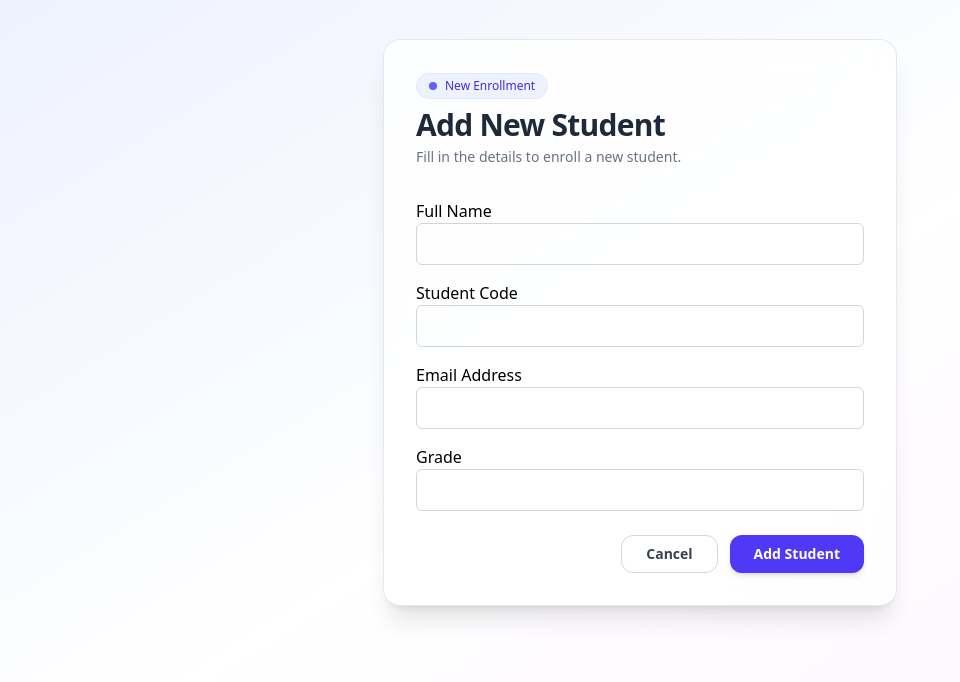
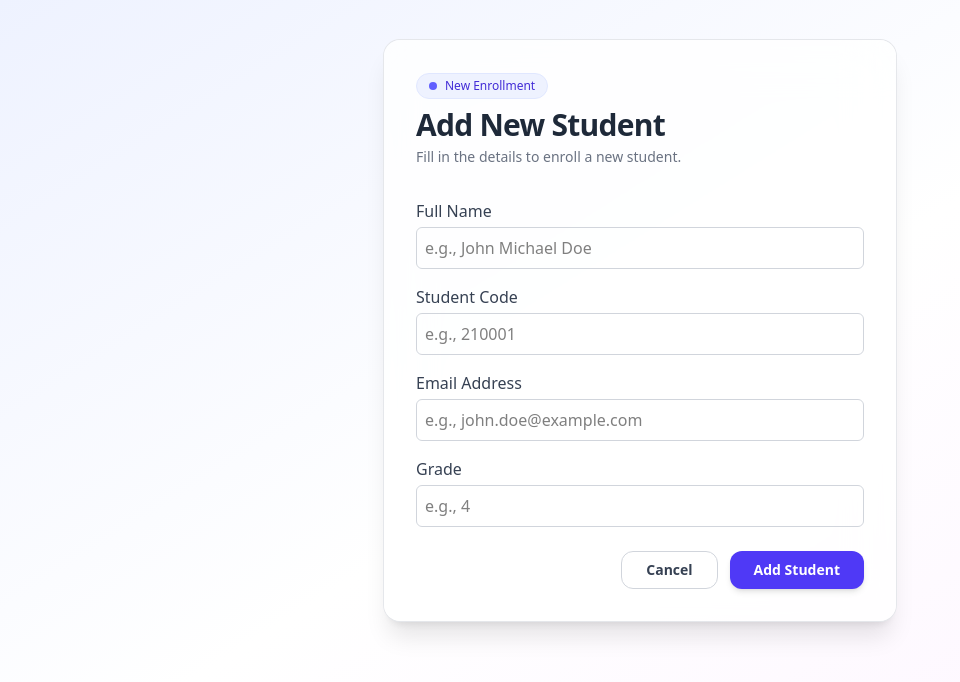
Before and after one commit to AbanobRafik/student-management-system, a React (Vite) app: page /add in a window 1280 px wide. Shown: the top 682 px of the page, without its empty margins (0-960 px from the left). Built offline with nearby package versions, Linux system fonts and the light colour scheme.

Commit message:
complete add new student logic api

```diff
--- a/package.json
+++ b/package.json
@@ -10,13 +10,17 @@
     "preview": "vite preview"
   },
   "dependencies": {
+    "@hookform/resolvers": "^5.2.2",
     "@tailwindcss/vite": "^4.1.13",
     "axios": "^1.12.2",
     "clsx": "^2.1.1",
     "react": "^19.1.0",
     "react-dom": "^19.1.0",
+    "react-hook-form": "^7.63.0",
+    "react-hot-toast": "^2.6.0",
     "react-router": "^7.9.1",
-    "tailwindcss": "^4.1.13"
+    "tailwindcss": "^4.1.13",
+    "zod": "^4.1.11"
   },
   "devDependencies": {
     "@eslint/js": "^9.25.0",
--- a/src/App.jsx
+++ b/src/App.jsx
@@ -1,10 +1,11 @@
+import { Toaster } from "react-hot-toast";
 import Layout from "./components/Layout";
-import UserTable from "./components/UserTable";
 
 function App() {
   return (
     <>
       <Layout />
+      <Toaster />
     </>
   );
 }
--- a/src/components/ui/Input.jsx
+++ b/src/components/ui/Input.jsx
@@ -1,14 +1,25 @@
-const Input = ({ label, type, id, name, required }) => {
+const Input = ({ label, type, id, name, error, ...rest }) => {
   return (
     <div className="mb-4 flex flex-col w-full">
-      <label htmlFor={id}>{label}</label>
+      <label htmlFor={id} className="mb-1 font-medium text-gray-700">
+        {label}
+      </label>
+
       <input
         type={type}
         id={id}
         name={name}
-        required={required}
-        className="border border-gray-300 p-2 rounded-md w-full focus:outline-none focus:ring-2 focus:ring-indigo-500"
+        // highlight border red when there's an error
+        className={`border p-2 rounded-md w-full focus:outline-none focus:ring-2 ${
+          error
+            ? "border-red-500 focus:ring-red-400"
+            : "border-gray-300 focus:ring-indigo-500"
+        }`}
+        {...rest} // allows react-hook-form's {...register()} to pass ref & onChange
       />
+
+      {/* Error message */}
+      {error && <p className="mt-1 text-sm text-red-600">{error}</p>}
     </div>
   );
 };
--- a/src/page/Add.jsx
+++ b/src/page/Add.jsx
@@ -1,15 +1,72 @@
-import { Link } from "react-router";
+import { Link, useNavigate } from "react-router";
 import Input from "../components/ui/Input";
 import Button from "../components/ui/Button";
+import z from "zod";
+import { zodResolver } from "@hookform/resolvers/zod";
+import { useForm } from "react-hook-form";
+import axios from "axios";
+import toast, { Toaster } from "react-hot-toast";
+
+// ✅ Zod validation schema
+const StudentSchema = z.object({
+  name: z
+    .string()
+    .regex(
+      /^[A-Z][a-z]+(?:\s[A-Z][a-z]+){2}$/,
+      "Name must have three words, each starting with a capital letter"
+    ),
+  code: z
+    .number()
+    .min(100000, "Code must be at least 6 digits")
+    .max(999999, "Code must be at most 6 digits"),
+  email: z.string().email("Invalid email"),
+  grade: z.number().min(1, "Minimum grade is 1").max(6, "Maximum grade is 6"),
+});
 
 const Add = () => {
-  const handleSubmit = (e) => {
-    e.preventDefault();
-    console.log("data submitted");
+  const navigate = useNavigate();
+
+  const {
+    register,
+    handleSubmit,
+    formState: { errors, isSubmitting },
+    reset,
+  } = useForm({
+    resolver: zodResolver(StudentSchema),
+  });
+
+  const onSubmit = async (data) => {
+    const studentData = {
+      ...data,
+      code: Number(data.code),
+      grade: Number(data.grade),
+    };
+
+    try {
+      const response = await axios.post(
+        "https://student-management-rho.vercel.app/api/student", // ✅ confirm correct route
+        studentData
+      );
+
+      if (response.status === 200) {
+        toast.success("Student added successfully!", {
+          position: "top-center",
+        });
+        reset();
+        navigate("/"); // redirect to home
+      }
+    } catch (error) {
+      console.error(error);
+      toast.error(error.response?.data?.message || "Failed to add student", {
+        position: "top-right",
+        style: { background: "#333", color: "#fff" },
+      });
+    }
   };
 
   return (
     <div className="relative min-h-screen bg-gradient-to-br from-indigo-50 via-white to-fuchsia-50 overflow-hidden">
+      {/* background blurs */}
       <div aria-hidden className="pointer-events-none absolute inset-0 -z-10">
         <div className="absolute -top-24 -left-24 h-80 w-80 rounded-full bg-indigo-200/40 blur-3xl" />
         <div className="absolute -bottom-28 -right-20 h-96 w-96 rounded-full bg-fuchsia-200/40 blur-3xl" />
@@ -18,6 +75,7 @@ const Add = () => {
       <div className="flex items-center justify-center p-4 sm:p-6 lg:p-10">
         <div className="w-full max-w-lg rounded-2xl bg-white/80 backdrop-blur-xl ring-1 ring-gray-200 shadow-xl transition-all duration-300 hover:shadow-2xl hover:-translate-y-0.5">
           <div className="p-8">
+            {/* header */}
             <div className="mb-2 inline-flex items-center gap-2 rounded-full border border-indigo-100 bg-indigo-50 px-3 py-1 text-xs font-medium text-indigo-700">
               <span className="inline-block h-2 w-2 rounded-full bg-indigo-500" />
               New Enrollment
@@ -30,43 +88,45 @@ const Add = () => {
               Fill in the details to enroll a new student.
             </p>
 
-            <form onSubmit={handleSubmit} className="mt-8 space-y-6">
+            {/* form */}
+            <form onSubmit={handleSubmit(onSubmit)} className="mt-8 space-y-6">
               <Input
+                {...register("name")}
                 label="Full Name"
                 type="text"
                 id="name"
-                name="name"
-                placeholder="e.g., John Doe"
-                required
+                placeholder="e.g., John Michael Doe"
+                error={errors.name?.message}
               />
+
               <Input
+                {...register("code", { valueAsNumber: true })}
                 label="Student Code"
-                type="text"
+                type="number"
                 id="code"
-                name="code"
                 placeholder="e.g., 210001"
-                required
+                error={errors.code?.message}
               />
+
               <Input
+                {...register("email")}
                 label="Email Address"
                 type="email"
                 id="email"
-                name="email"
                 placeholder="e.g., john.doe@example.com"
-                required
+                error={errors.email?.message}
               />
+
               <Input
+                {...register("grade", { valueAsNumber: true })}
                 label="Grade"
                 type="number"
                 id="grade"
-                name="grade"
                 placeholder="e.g., 4"
-                min="1"
-                max="12"
-                required
+                error={errors.grade?.message}
               />
 
-              {/* Buttons */}
+              {/* buttons */}
               <div className="flex justify-end gap-3 pt-2">
                 <Link to="/">
                   <Button
@@ -79,15 +139,17 @@ const Add = () => {
                 </Link>
                 <Button
                   type="submit"
-                  className="bg-indigo-600 hover:bg-indigo-700 text-white px-6 py-2 rounded-xl shadow-md transition active:scale-95"
+                  disabled={isSubmitting}
+                  className="bg-indigo-600 hover:bg-indigo-700 text-white px-6 py-2 rounded-xl shadow-md transition active:scale-95 disabled:opacity-60"
                 >
-                  Add Student
+                  {isSubmitting ? "Adding..." : "Add Student"}
                 </Button>
               </div>
             </form>
           </div>
         </div>
       </div>
+      <Toaster />
     </div>
   );
 };
--- a/src/page/Edit.jsx
+++ b/src/page/Edit.jsx
@@ -1,8 +1,38 @@
 import { Link } from "react-router";
 import Button from "../components/ui/Button";
 import Input from "../components/ui/Input";
+import z from "zod";
+import { zodResolver } from "@hookform/resolvers/zod";
+import { useForm } from "react-hook-form";
+
+const EditSchema = z.object({
+  name: z
+    .string()
+    .regex(
+      /^[A-Z][a-z]+(?:\s[A-Z][a-z]+){2}$/,
+      "Name must have three words, each starting with a capital letter"
+    ),
+  code: z
+    .number()
+    .min(100000, "Code must be at least 6 digits")
+    .max(999999, "Code must be at most 6 digits"),
+  email: z.string().email(),
+  grade: z.number().min(1).max(6),
+});
 
 const Edit = () => {
+  const {
+    register,
+    handleSubmit,
+    formState: { errors },
+  } = useForm({
+    resolver: zodResolver(EditSchema),
+  });
+
+  const onSubmit = (data) => {
+    console.log(data);
+  };
+
   return (
     <div className="relative min-h-screen bg-gradient-to-br from-indigo-50 via-white to-fuchsia-50 overflow-hidden">
       <div aria-hidden className="pointer-events-none absolute inset-0 -z-10">
@@ -20,40 +50,44 @@ const Edit = () => {
               Update the details for the student.
             </p>
 
-            <form className="mt-8 space-y-6">
+            <form className="mt-8 space-y-6" onSubmit={handleSubmit(onSubmit)}>
               <Input
+                {...register("name")}
                 label="Full Name"
                 type="text"
                 id="name"
                 name="name"
                 placeholder="e.g., John Doe"
-                required
+                error={errors.name?.message}
               />
               <Input
+                {...register("code", { valueAsNumber: true })}
                 label="Student Code"
                 type="text"
                 id="code"
                 name="code"
                 placeholder="e.g., 210001"
-                required
+                error={errors.code?.message}
               />
               <Input
+                {...register("email")}
                 label="Email Address"
                 type="email"
                 id="email"
                 name="email"
                 placeholder="e.g., john.doe@example.com"
-                required
+                error={errors.email?.message}
               />
               <Input
+                {...register("grade", { valueAsNumber: true })}
                 label="Grade"
                 type="number"
                 id="grade"
                 name="grade"
                 placeholder="e.g., 4"
                 min="1"
-                max="12"
-                required
+                max="6"
+                error={errors.grade?.message}
               />
 
               <div className="flex justify-end gap-3 pt-2">
```
Also changed, not shown: 1 other file (tests, documents, lock files or other folders).
